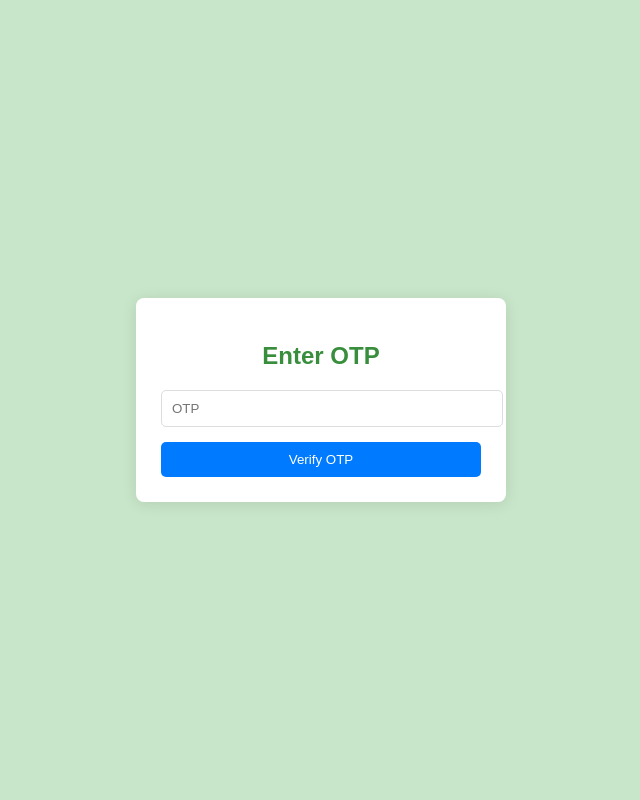
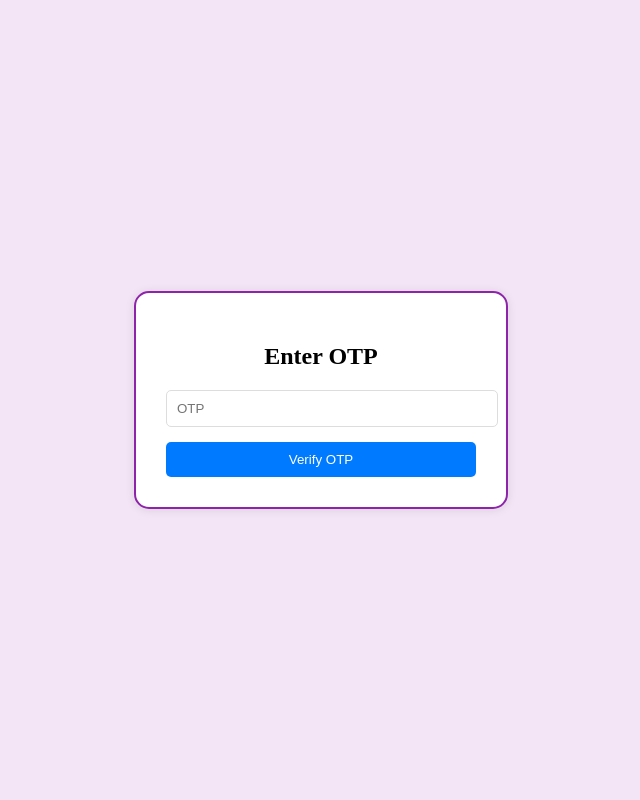
Before and after one commit to yashtilala412/HCD_project, a PHP site: page /otp_entry.php in a window 1280 px wide. Shown: the whole page, without its empty margins (319-959 px from the left). Run offline with PHP 8.4, Linux system fonts and the light colour scheme.

Commit message:
design 9

```diff
--- a/otp_entry.php
+++ b/otp_entry.php
@@ -5,24 +5,25 @@
     <meta name="viewport" content="width=device-width, initial-scale=1.0">
     <title>Enter OTP</title>
     <style>
- body {
-    font-family: 'Ubuntu', sans-serif;
+body {
+    font-family: 'Merriweather', serif;
     display: flex;
     justify-content: center;
     align-items: center;
     height: 100vh;
     margin: 0;
-    background-color: #c8e6c9;
+    background-color: #f3e5f5;
 }
 .container {
     background-color: #ffffff;
-    padding: 25px;
-    box-shadow: 0 2px 15px rgba(0, 0, 0, 0.1);
-    border-radius: 8px;
-    width: 320px;
+    padding: 30px;
+    box-shadow: 0 1px 10px rgba(0, 0, 0, 0.1);
+    border-radius: 15px;
+    width: 310px;
     text-align: center;
-    color: #388e3c;
+    border: 2px solid #8e24aa;
 }
+
 
 
 
```
